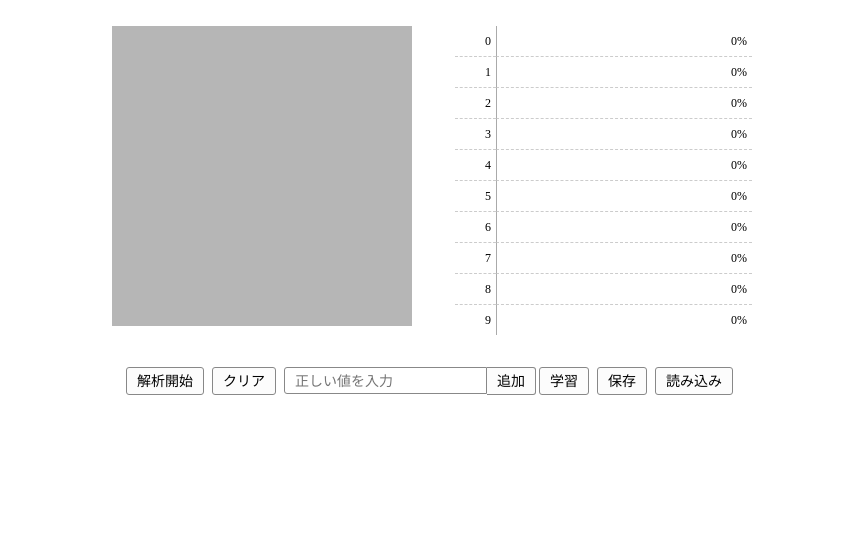
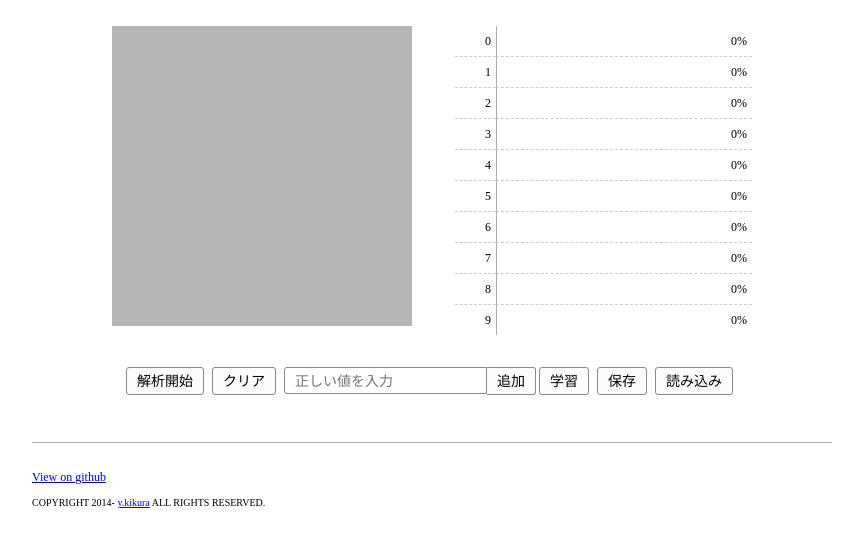
Before and after one commit to Kiikurage/Number-Detector, a plain HTML site: page index.html in a window 1280 px wide. Shown: the part 86-632 px from the top of the page, without its empty margins (208-1071 px from the left). Drawn offline with Linux system fonts and the light colour scheme.

Commit message:
add footer

```diff
--- a/index.html
+++ b/index.html
@@ -77,7 +77,14 @@
 				</div>
 			</div>
 
-			<p id="log"></p>
+			<footer>
+				<p>
+					<a href="https://github.com/kikura-yuichiro/Number-Detector">View on github</a>
+				</p>
+				<small>
+					COPYRIGHT 2014- <a href="mailto:y.kikura@gmail.com">y.kikura</a> ALL RIGHTS RESERVED.
+				</small>
+			</footer>
 		</div>
 
 		<script src="./js/jQuery.js" type="text/javascript"></script>
```
